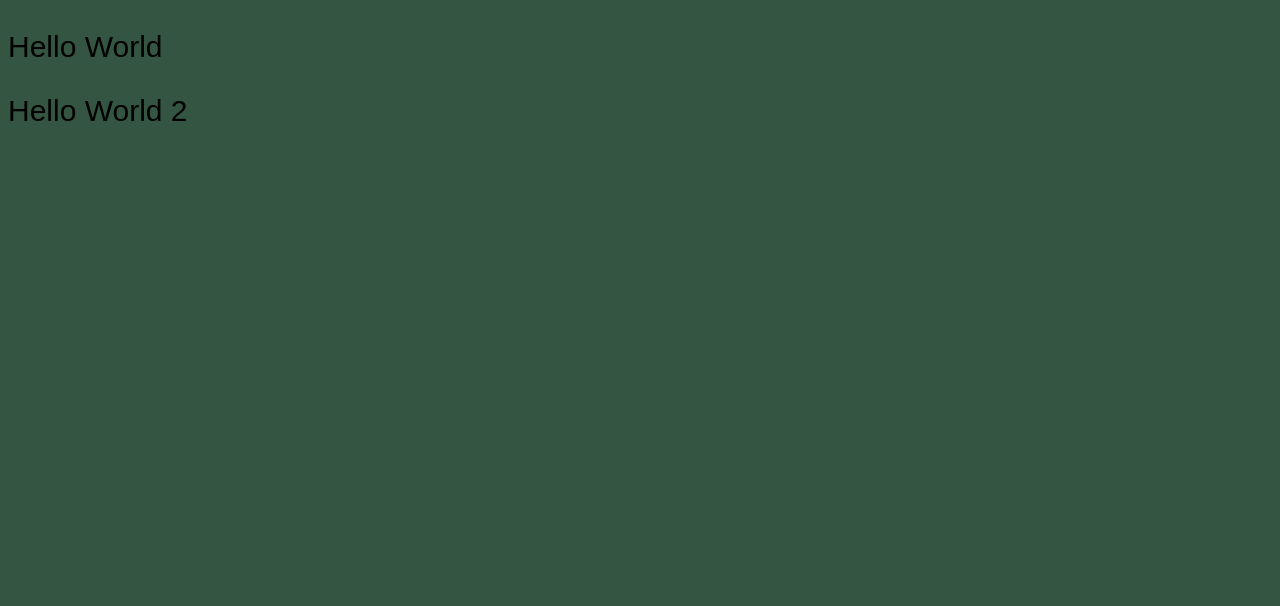
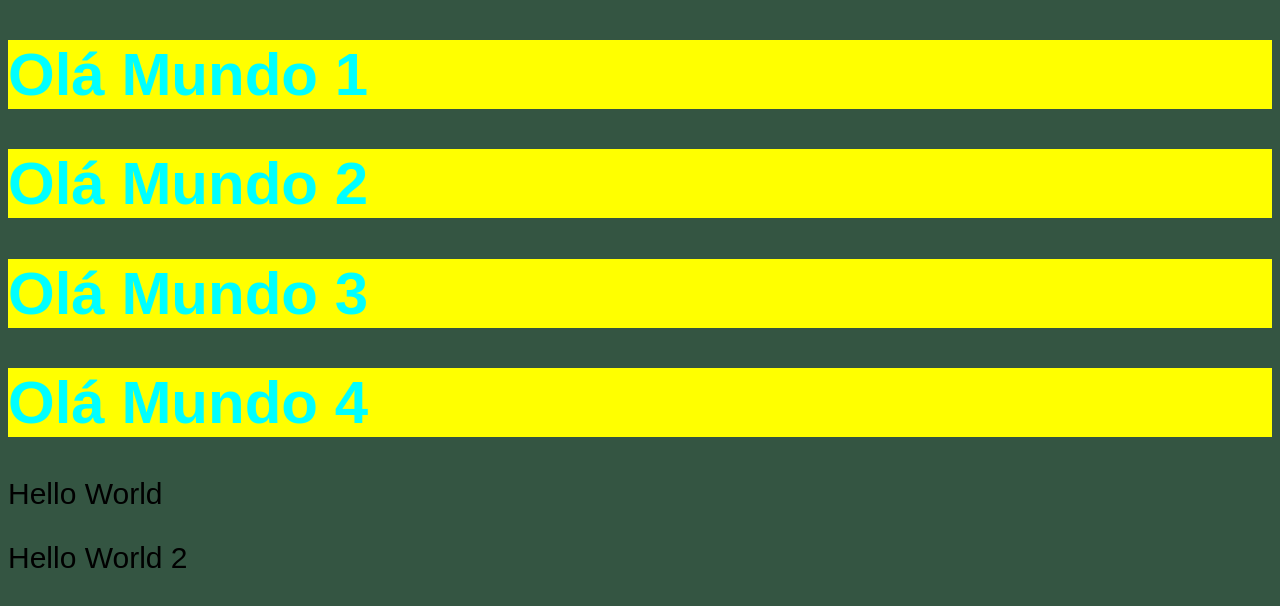
Before and after one commit to Cezaniltom/chronos-pomodoro, a React (Vite) app: page / in a window 1280 px wide. Shown: the top 606 px of the page. Built offline with nearby package versions, Linux system fonts and the light colour scheme.

Commit message:
utilizando css em escopo

```diff
--- a/src/App.tsx
+++ b/src/App.tsx
@@ -1,11 +1,16 @@
 import './styles/theme.css'
 import './styles/global.css'
+import { Heading } from './components/Heading'
 
 export function App() {
     console.log('Hello World')
 
     return (
         <>
+            <Heading>Olá Mundo 1</Heading>
+            <Heading>Olá Mundo 2</Heading>
+            <Heading>Olá Mundo 3</Heading>
+            <Heading>Olá Mundo 4</Heading>
             <p>Hello World</p>
             <p>Hello World 2</p>
         </>
--- /dev/null
+++ b/src/components/Heading.module.css
@@ -0,0 +1,7 @@
+.heading {
+    background-color: yellow;
+}
+
+.cyan {
+    color: cyan;
+}
--- /dev/null
+++ b/src/components/Heading.tsx
@@ -0,0 +1,5 @@
+import styles from './Heading.module.css'
+
+export function Heading(props) {
+    return <h1 className={`${styles.heading} ${styles.cyan}`}>{props.children}</h1>
+}
```
